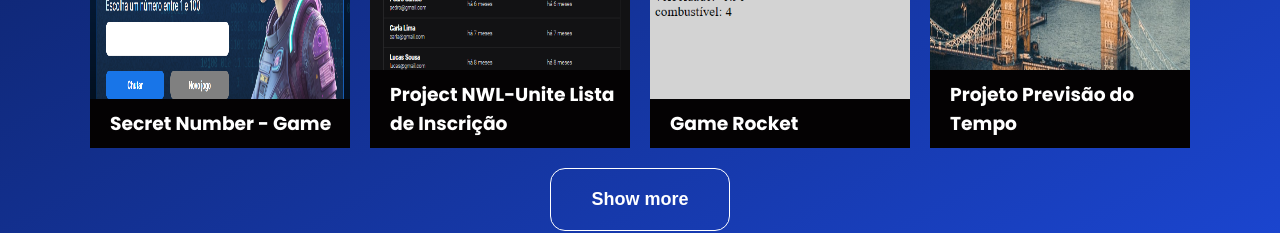
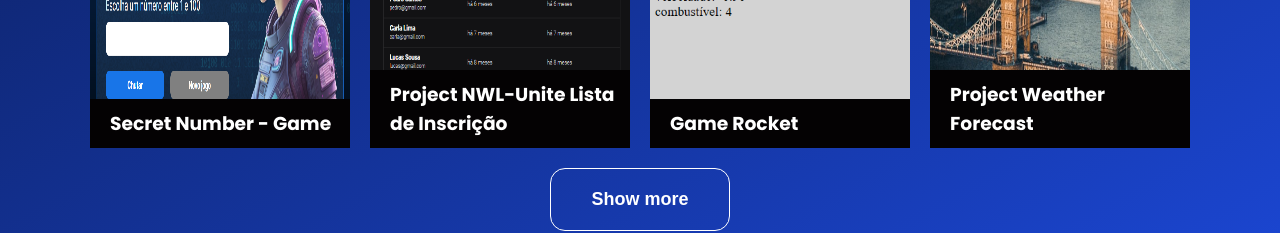
Before and after one commit to ggelman/portfolio-en-US, a plain HTML site: page index.html in a window 1280 px wide. Shown: the part 1375-1608 px from the top of the page. Drawn offline with nearby package versions, Linux system fonts and the light colour scheme.

Commit message:
Update index.html

```diff
--- a/index.html
+++ b/index.html
@@ -121,7 +121,7 @@
             <div class="projeto ativo">
                 <a href="https://ggelman.github.io/previsao-tempo/" target="_blank">
                     <img src="./src/imagens/projeto-previsao-tempo.png" alt="Projeto landing page previsão tempo" />
-                    <h3>Projeto Previsão do Tempo</h3>
+                    <h3>Project Weather Forecast</h3>
                     <div class="informacoes-projeto">
                         <p>Project completed with DevClub, using HTML, CSS e JavaScript</p>
                         <p>🔗GitHub Pages</p>
```
